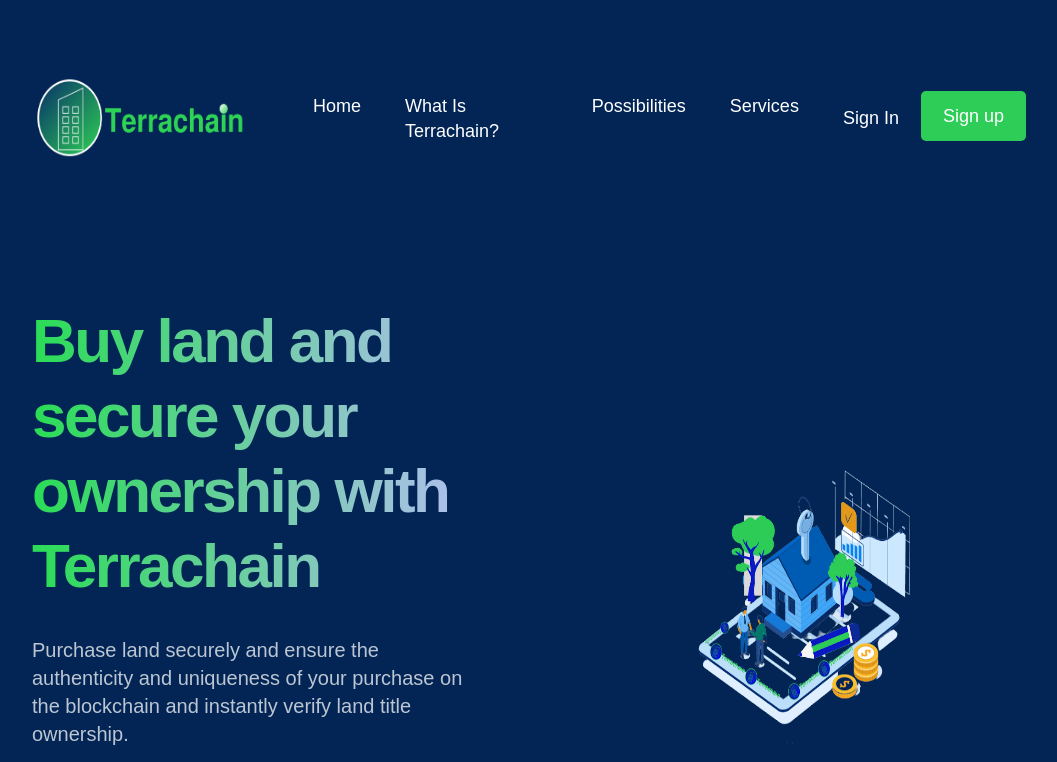
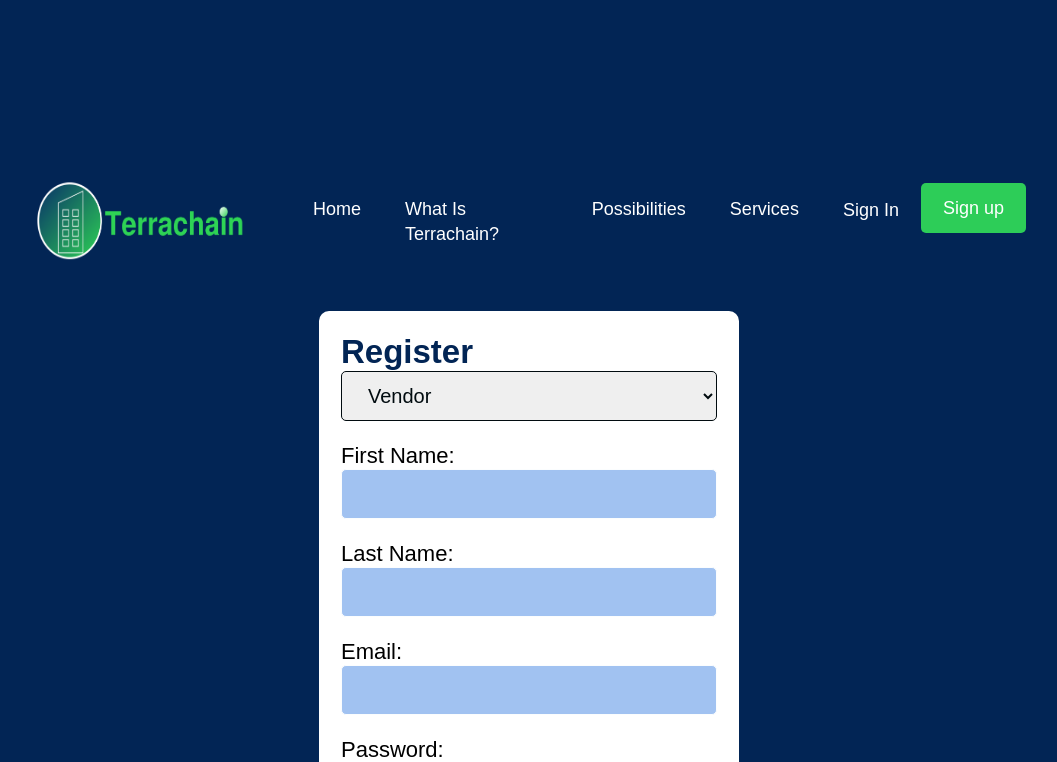
Before and after one commit to mxnuchim/terrachain-landing-page, a React (Create React App) app: page /Register in a window 1280 px wide. Shown: the top 762 px of the page, without its empty margins (111-1168 px from the left). Built offline with nearby package versions, Linux system fonts and the light colour scheme; a web font is replaced by a local one.

Commit message:
Change position of registration and LogIn and add new field

```diff
--- a/package.json
+++ b/package.json
@@ -7,8 +7,10 @@
     "@testing-library/react": "^13.2.0",
     "@testing-library/user-event": "^13.5.0",
     "axios": "^0.27.2",
+    "multiselect-react-dropdown": "^2.0.22",
     "react": "^18.1.0",
     "react-dom": "^18.1.0",
+    "react-dropdown-now": "^6.0.1",
     "react-icons": "^4.3.1",
     "react-overlays": "^5.2.0",
     "react-router-dom": "^6.3.0",
--- a/src/App.js
+++ b/src/App.js
@@ -13,12 +13,12 @@
     <div className='App'>
       <div className='gradient__bg'>
         <Navbar />
+        <Routes>
+          <Route exact path="/SignIn" element={<SignIn />} />
+          <Route exact path="/Register" element={<Register />} />
+        </Routes>
         <Header />
       </div>
-      <Routes>
-        <Route exact path="/SignIn" element={<SignIn />} />
-        <Route exact path="/Register" element={<Register />} />
-      </Routes>
       <WhatTerrachain />
       <Features />
       <Possibility />
--- a/src/components/Pages/Register.css
+++ b/src/components/Pages/Register.css
@@ -28,6 +28,25 @@
     padding: 1rem;
     background-color: #fff;
     border-radius: 10px;
+}
+
+select
+{
+    flex: 2;
+    width: 100%;
+    min-height: 50px;
+    font-family: Ouhod, sans-serif;
+    font-weight: 400;
+    font-size: 20px;
+    line-height: 28px;
+    border: 1px solid;
+    padding: 0 1rem;
+    outline: none;
+    color: #010b0f;
+    border-top-left-radius: 5px;
+    border-bottom-left-radius: 5px;
+    border-top-right-radius: 5px;
+    border-bottom-right-radius: 5px;
 }
 
 form {
@@ -75,6 +94,12 @@
 button {
   margin-top: 1rem;
   color: #000;
+}
+
+div{
+    margin-top: 1rem;
+    color: #000;
+
 }
 
 button{
--- a/src/components/Pages/Register.js
+++ b/src/components/Pages/Register.js
@@ -14,6 +14,7 @@
     const [firstName, setfirstName] = useState('');
     const [lastName, setlastName] = useState('');
     const [email, setEmail] = useState('');
+    const [registrationNumber, setRegistrationNumber] = useState('');
 
     const [pwd, setPwd] = useState('');
     const [validPwd, setValidPwd] = useState(false);
@@ -25,6 +26,14 @@
 
     const [errMsg, setErrMsg] = useState('');
     const [success, setSuccess] = useState(false);
+
+    const [showhide, setShowhide] = useState('');
+
+
+    const handleshowhide = (event) => {
+        const getuser = event.target.value;
+        setShowhide(getuser);
+    }
 
     useEffect(() => {
         userRef.current.focus();
@@ -49,7 +58,7 @@
         }
         try {
             const response = await axios.post(REGISTER_URL,
-                JSON.stringify({ firstName, lastName, email, pwd }),
+                JSON.stringify({ firstName, lastName, email, pwd,registrationNumber }),
                 {
                     headers: { 'Content-Type': 'application/json' },
                     withCredentials: true
@@ -65,6 +74,7 @@
             setlastName('');
             setPwd('');
             setMatchPwd('');
+            setRegistrationNumber('');
         } catch (err) {
             if (!err?.response) {
                 setErrMsg('No Server Response');
@@ -91,6 +101,11 @@
                     <p ref={errRef} className={errMsg ? "errmsg" : "offscreen"} aria-live="assertive">{errMsg}</p>
                     <h1>Register</h1>
                     <form onSubmit={handleSubmit}>
+                        <select onChange={(e) => (handleshowhide(e))}>
+                            <option selected value="Vendor">Vendor</option>
+                            <option value="GovernmentAgent" >Government agent</option>
+                        </select>
+
                         <label htmlFor="firstName">
                             First Name:
                         </label>
@@ -126,7 +141,6 @@
                                 required
                             />
 
-
                         <label htmlFor="password">
                             Password:
                         </label>
@@ -147,7 +161,6 @@
                             Allowed special characters: <span aria-label="exclamation mark">!</span> <span aria-label="at symbol">@</span> <span aria-label="hashtag">#</span> <span aria-label="dollar sign">$</span> <span aria-label="percent">%</span>
                         </p>
 
-
                         <label htmlFor="confirm_pwd">
                             Confirm Password:
                         </label>
@@ -165,6 +178,23 @@
                         <p id="confirmnote" className={matchFocus && !validMatch ? "instructions" : "offscreen"}>
                             Must match the first password input field.
                         </p>
+                        {
+                            showhide === 'GovernmentAgent' && (
+                                <div>
+                                    <label htmlFor="registrationNumber">
+                                        Registration Number:
+                                    </label>
+                                    <input style={{ visibility: false }}
+                                        name="registration_number"
+                                        type="text"
+                                        id="registrationNumber"
+                                        ref={userRef}
+                                        autoComplete="off"
+                                        onChange={(e) => setRegistrationNumber(e.target.value)}
+                                        required
+                                    />
+                                </div>
+                            )}
 
                         <button disabled={!validPwd || !validMatch ? true : false}>Sign Up</button>
                     </form>
```
Also changed, not shown: 1 other file (tests, documents, lock files or other folders). Lines whose indentation alone changed are shown as unchanged.
